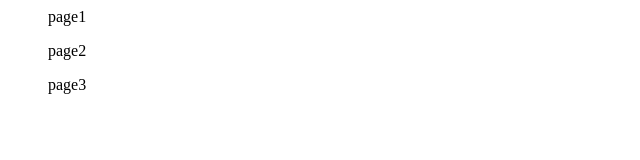
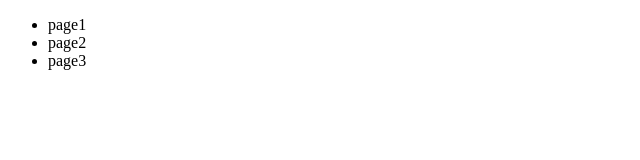
Before and after one commit to Makara-12/Makara_Phoem, a plain HTML site: page index.html in a window 1280 px wide. Shown: the whole page, without its empty margins (0-640 px from the left). Drawn offline with Linux system fonts and the light colour scheme.

Commit message:
add page1 file

```diff
--- a/index.html
+++ b/index.html
@@ -1,3 +1,16 @@
-<menu>page1</menu>
-<menu>page2</menu>
-<menu>page3</menu>
+<!DOCTYPE html>
+<html lang="en">
+<head>
+    <meta charset="UTF-8">
+    <meta http-equiv="X-UA-Compatible" content="IE=edge">
+    <meta name="viewport" content="width=device-width, initial-scale=1.0">
+    <title>Document</title>
+</head>
+<body>
+    <ul>
+        <li><a href=""></a>page1</li>
+        <li><a href=""></a>page2</li>
+        <li><a href=""></a>page3</li>
+    </ul>
+</body>
+</html>
```
Also changed, not shown: page1.html (+12 -0 lines), page2.html (+12 -0 lines), page3.html (+12 -0 lines).
